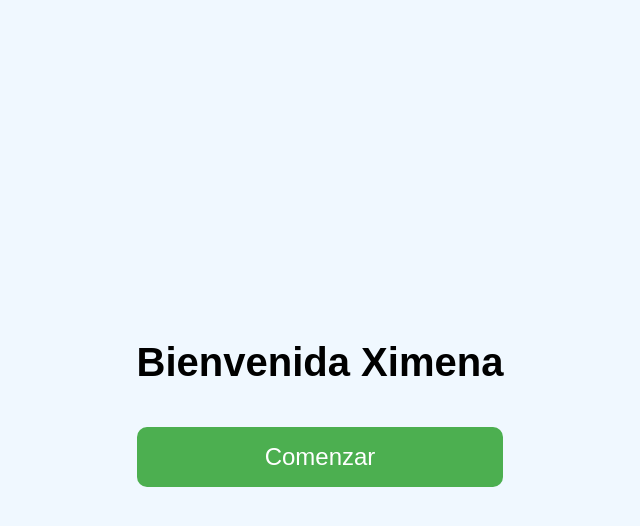
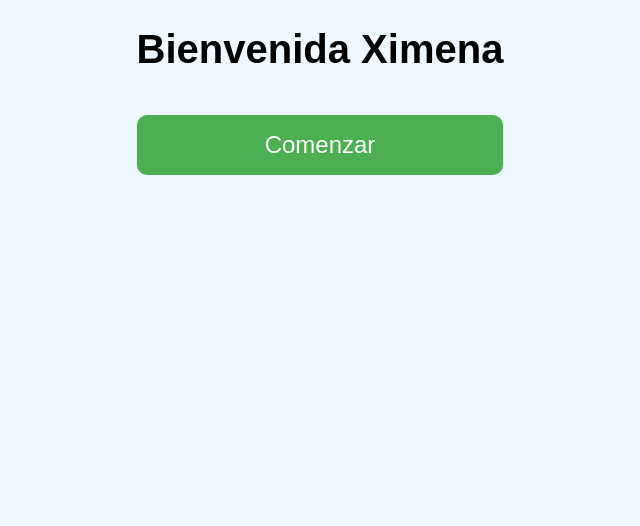
Before and after one commit to Carlosfull16/App-xime-3, a plain HTML site: page index.html in a window 1280 px wide. Shown: the whole page, without its empty margins (320-960 px from the left). Drawn offline with Linux system fonts and the light colour scheme.

Commit message:
Update index.html

```diff
--- a/index.html
+++ b/index.html
@@ -8,13 +8,11 @@
     body {
   font-family: Arial, sans-serif;
   margin: 0;
-      padding: 0;
+  padding: 0 1rem 2rem 1rem;
   background-color: #f0f8ff;
   display: flex;
   flex-direction: column;
   align-items: center;
-      justify-content: center;
-      height: 100vh;
   text-align: center;
 }
     .pantalla-inicio {
```
Lines whose indentation alone changed are shown as unchanged.
